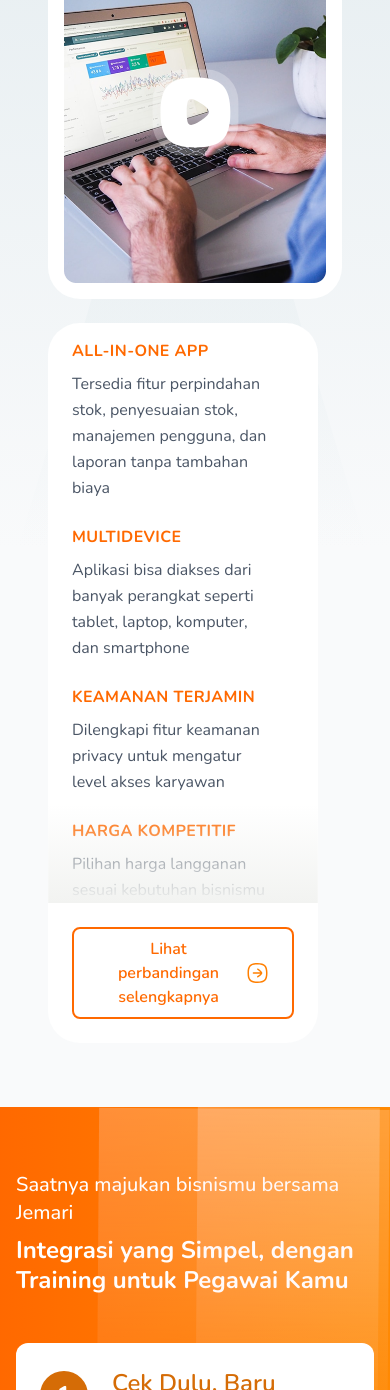
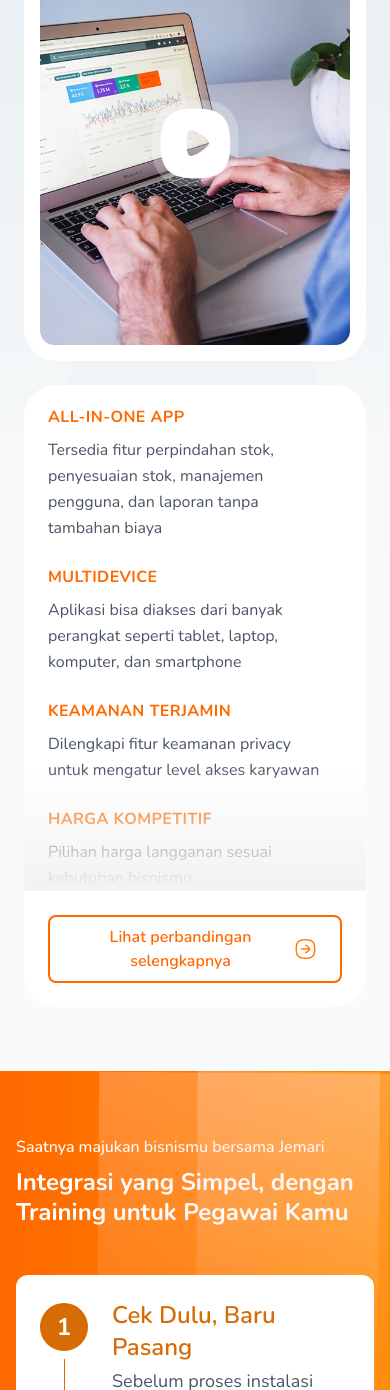
Before and after one commit to MorenoHilbran/Jemari-Point, a website: page src/index.html in a window 390 px wide. Shown: the part 1216-2606 px from the top of the page. Drawn offline with nearby package versions, Linux system fonts and the light colour scheme.

Commit message:
fix responsive mobile

```diff
--- a/src/index.html
+++ b/src/index.html
@@ -231,7 +231,7 @@
         <img src="assets/vector-bg-light.svg" class="w-full rotate-270">
    </div>
 
-    <div data-aos="fade-up" class="container mx-auto relative px-12 sm:px-16 lg:px-24">
+    <div data-aos="fade-up" class="container mx-auto relative px-6 sm:px-4 lg:px-24">
         <p class="text-center text-orange-600 font-semibold mb-2 text-xl">Jemari VS Aplikasi Lain</p>
         <h2 class="text-2xl md:text-2xl lg:text-4xl font-semibold text-gray-800 mb-4 text-center">Kenapa Harus Pilih Jemari Point?</h2>
         <p class="text-gray-600 mb-12 max-w-6xl mx-auto text-center">Aplikasi Jemari memiliki fitur, layanan, dan bimbingan bisnis terlengkap untuk buat bisnismu lebih cepat naik kelas.</p>
@@ -240,13 +240,13 @@
             <div data-aos="fade-right" class=" p-4 bg-white rounded-4xl relative border-white flex items-center justify-center">
                 <img src="assets/perbandingan.webp" alt="Perbandingan Aplikasi Jemari Point" class="rounded-lg h-full w-full max-h-[900px]">
                 <div class="absolute inset-0 flex items-center justify-center ">
-                    <button>
+                    <button class="flex items-center justify-center">
                         <img src="assets/play-icon.svg" alt="Play Icon">
                     </button>
                 </div>
             </div>
 
-            <div data-aos="fade-left" class="bg-white mr-6 rounded-4xl h-full flex flex-col max-w-[700px] z-10">
+            <div data-aos="fade-left" class="bg-white rounded-4xl h-full flex flex-col max-w-[700px] z-10">
 
                 <div class="hidden sm:flex justify-end mb-6 flex-shrink-0 px-6 sm:px-8 pt-6 sm:pt-8">
                     <div class="flex space-x-8">
@@ -259,12 +259,12 @@
                     </div>
                 </div>
 
-                <div class="relative flex-1">
+                <div class="relative flex-1 sm:pt-2 pt-5">
 
-                    <div class="space-y-6 px-6 sm:px-8">
+                    <div class="space-y-6 px-6 sm:px-8 ">
                         <div class="flex justify-between items-start">
-                            <div class="flex-1 pr-4">
-                                <h3 class="pt-4 text-base font-bold text-orange-500 mb-2 uppercase tracking-wide">ALL-IN-ONE APP</h3>
+                            <div class="flex-1 pr-4 ">
+                                <h3 class="text-base font-bold text-orange-500 mb-2 uppercase tracking-wide">ALL-IN-ONE APP</h3>
                                 <p class="text-gray-600 text-base leading-relaxed max-w-xs">
                                     Tersedia fitur perpindahan stok, penyesuaian stok, manajemen pengguna, dan laporan tanpa tambahan biaya
                                 </p>
@@ -335,7 +335,7 @@
 
                 </div>
 
-                <div class="pt-2 mt-4 text-center flex-shrink-0 px-6 sm:px-8 pb-6 sm:pb-8">
+                <div class="pt-2 mt-4 text-center flex-shrink-0 px-6 sm:px-4 pb-6 sm:pb-8">
                     <a href="unggulan.html" class="cursor-pointer inline-flex items-center text-orange-500 font-semibold border-2 border-orange-500 rounded-lg px-6 py-2 hover:bg-orange-500 hover:text-white transition duration-300 group text-[16px]">
                         Lihat perbandingan selengkapnya
                         <img src="assets/arrow-button.svg" alt="Arrow Icon" class="ml-2">
@@ -386,8 +386,8 @@
 
             <!-- Header -->
             <div data-aos="fade-right" class="justify-center">
-            <p class="text-xl text-white font-medium mb-2">Saatnya majukan bisnismu bersama Jemari</p>
-            <h2 class="text-2xl sm:text-[24] md:text-2xl lg:text-4xl font-bold leading-tight text-white mb-12 max-w-6xl">
+            <p class="sm:text-[16px] md:text-xl text-white font-medium mb-2">Saatnya majukan bisnismu bersama Jemari</p>
+            <h2 class=" text-2xl sm:text-[28px] sm:font-extrabold md:text-2xl lg:text-4xl font-bold leading-tight text-white mb-12 max-w-6xl">
                 Integrasi yang Simpel, dengan Training untuk Pegawai Kamu
             </h2>
             </div>
```
Also changed, not shown: src/output.css.
